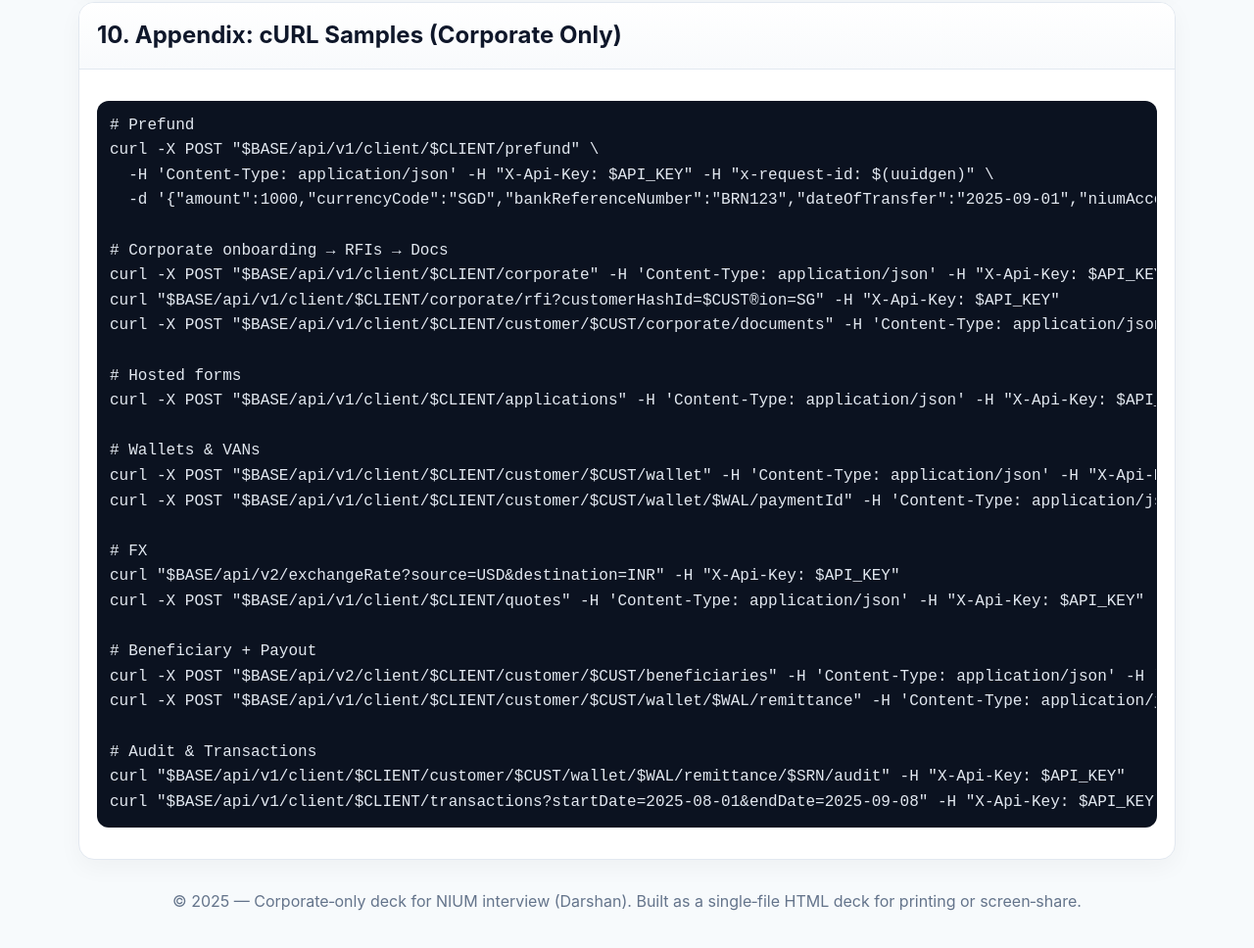
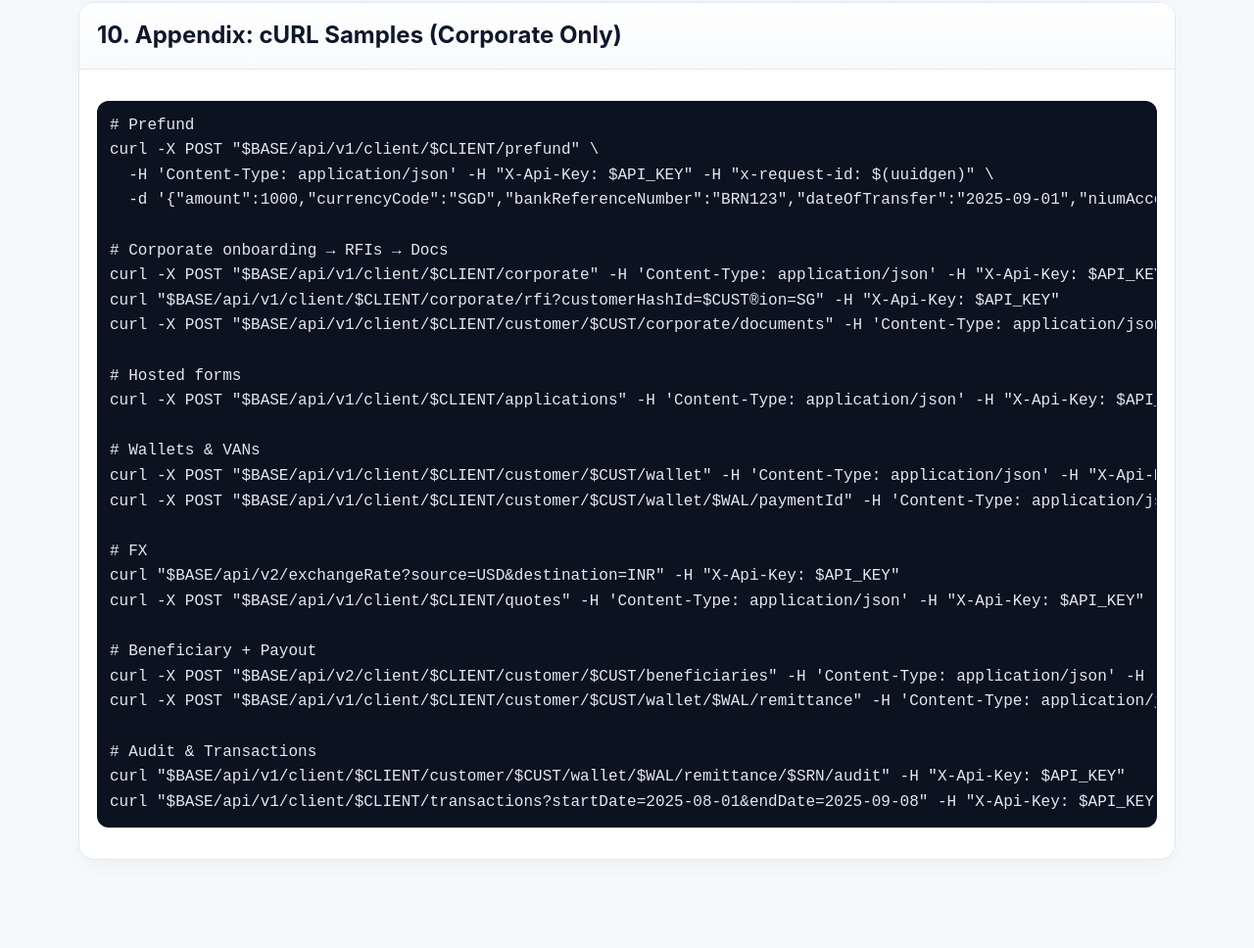
Before and after one commit to Darshansingh797769/NIUM_NUI_Bank_Darshan_Singh_Pitch, a plain HTML site: page index.html in a window 1280 px wide. Shown: the part 3908-4876 px from the top of the page at 98% size. After the commit the page ends 4828 px from the top, so only its background shows below. Drawn offline with Linux system fonts and the light colour scheme.

Commit message:
Update index.html

```diff
--- a/index.html
+++ b/index.html
@@ -242,10 +242,6 @@ curl "$BASE/api/v1/client/$CLIENT/transactions?startDate=2025-08-01&endDate=2025
 </pre>
       </div>
     </section>
-
-    <footer class="pad" style="text-align:center;color:var(--muted)">
-      © 2025 — Corporate‑only deck for NIUM interview (Darshan). Built as a single‑file HTML deck for printing or screen‑share.
-    </footer>
   </div>
 </body>
 </html>
```
